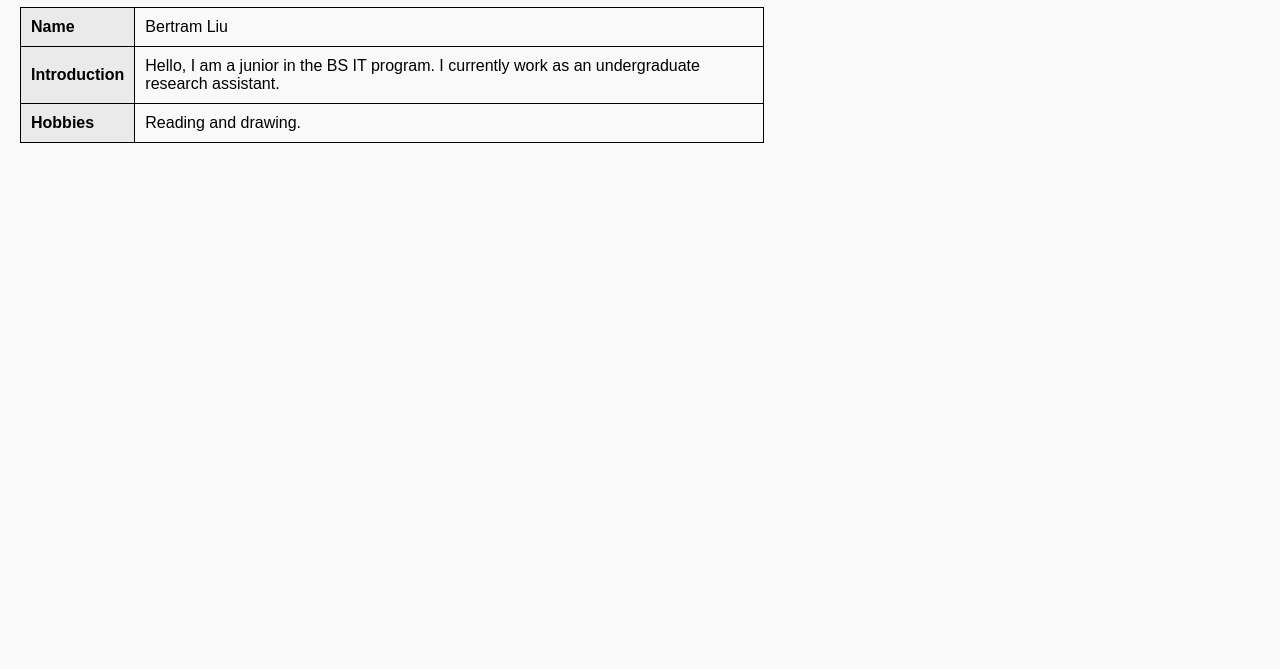
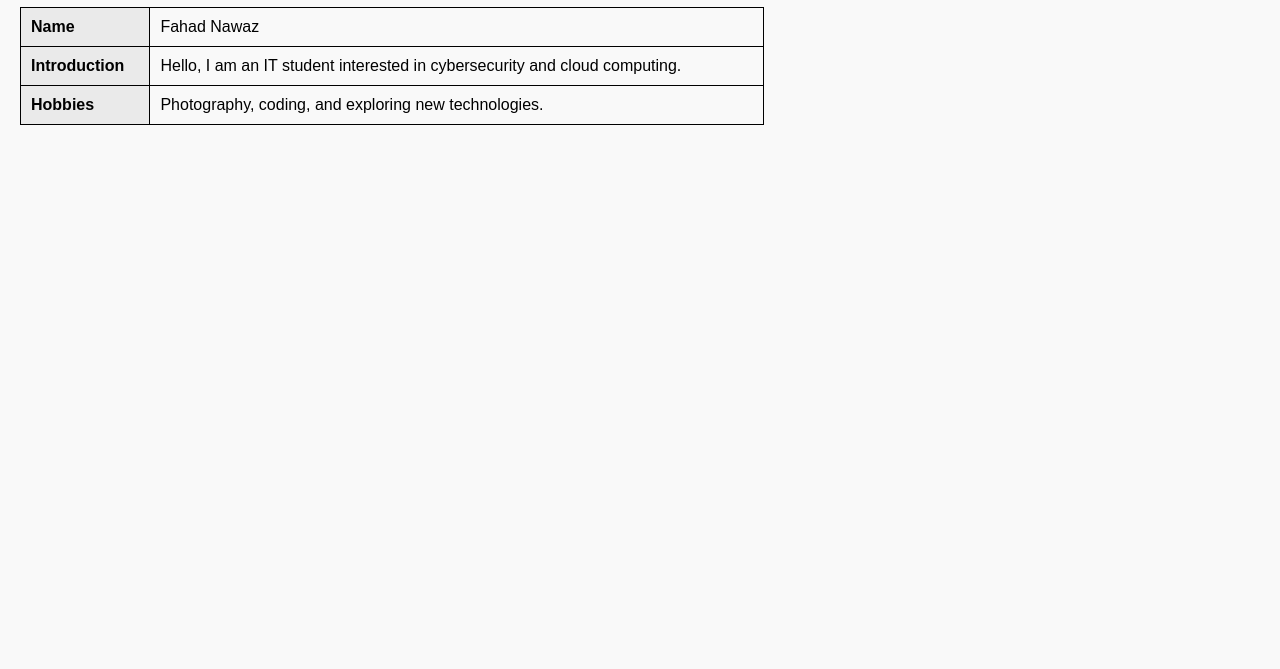
Before and after one commit to arisusaki/fahadnawaz30.github.io, a plain HTML site: page index.html in a window 1280 px wide. Shown: the part 131-800 px from the top of the page. Drawn offline with Linux system fonts and the light colour scheme.

Commit message:
Update index.html

```diff
--- a/index.html
+++ b/index.html
@@ -2,7 +2,7 @@
 <html lang="en">
 <head>
     <meta charset="UTF-8">
-    <title>Bertram Liu's Website</title>
+    <title>Fahad Nawaz's Website</title>
     <style>
         body {
             font-family: Arial, sans-serif;
@@ -56,15 +56,15 @@
     <table>
         <tr>
             <th>Name</th>
-            <td>Bertram Liu</td>
+            <td>Fahad Nawaz</td>
         </tr>
         <tr>
             <th>Introduction</th>
-            <td>Hello, I am a junior in the BS IT program. I currently work as an undergraduate research assistant.</td>
+            <td>Hello, I am an IT student interested in cybersecurity and cloud computing.</td>
         </tr>
         <tr>
             <th>Hobbies</th>
-            <td>Reading and drawing.</td>
+            <td>Photography, coding, and exploring new technologies.</td>
         </tr>
     </table>
 </body>
```
